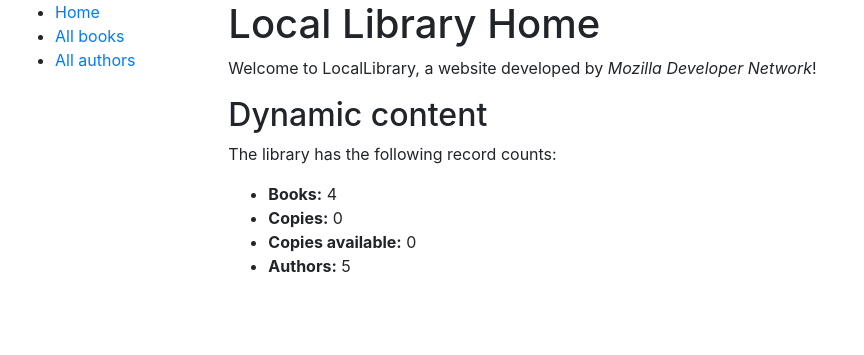
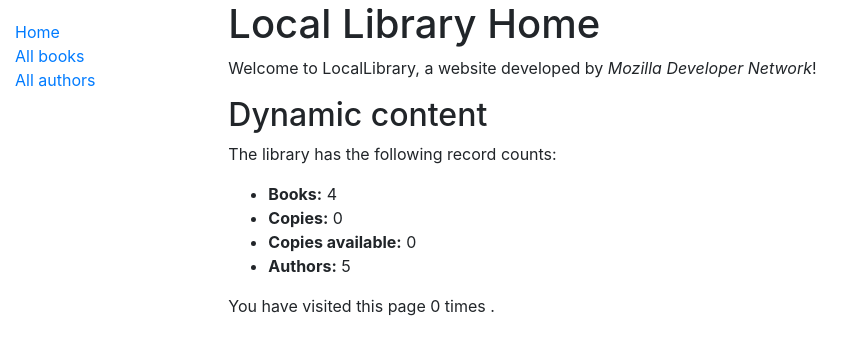
Before and after one commit to TylerPanda/MDN_Django, a Django app: page /catalog/ in a window 1280 px wide. Shown: the top 355 px of the page, without its empty margins (0-864 px from the left). Run offline with Django 3.2, Linux system fonts and the light colour scheme; data comes from the database, SQL or seed files in the repository; both versions use the stored data as it was after the commit; data that the repository does not hold is empty; some libraries are stand-ins or nearby versions.

Commit message:
Create the counts of visits by Session(SessionsFramework)

```diff
--- a/locallibrary/locallibrary/catalog/static/css/style.css
+++ b/locallibrary/locallibrary/catalog/static/css/styles.css
@@ -1,5 +1,5 @@
 .sidebar-nav {
-    margin-top: 200px;
+    margin-top: 20px;
     padding: 0;
     list-style: none;
 }
--- a/locallibrary/locallibrary/catalog/templates/index.html
+++ b/locallibrary/locallibrary/catalog/templates/index.html
@@ -12,4 +12,13 @@
     <li><strong>Copies available:</strong> {{ num_instances_available }}</li>
     <li><strong>Authors:</strong> {{ num_authors }}</li>
   </ul>
+
+  <p>
+      You have visited this page {{ num_visits }}
+      {% if num_visits == 1 %}
+      time
+      {% else %}
+      times
+      {% endif %}.
+  </p>
 {% endblock %}
--- a/locallibrary/locallibrary/catalog/views.py
+++ b/locallibrary/locallibrary/catalog/views.py
@@ -17,11 +17,16 @@
     #The 'all()' is implied by default.
     num_authors = Author.objects.count();
 
+    #Number of visits to this view, as counted in the session variable.
+    num_visits = request.session.get('num_visits', 0);
+    request.session['num_visits'] = num_visits + 1;
+
     context = {
         'num_books': num_books,
         'num_instances': num_instances,
         'num_instances_available': num_instances_available,
         'num_authors': num_authors,
+        'num_visits': num_visits,
     }
 
     #Render the HTML template index index.html with the data in the context variable
```
Also changed, not shown: locallibrary/locallibrary/db.sqlite3.
